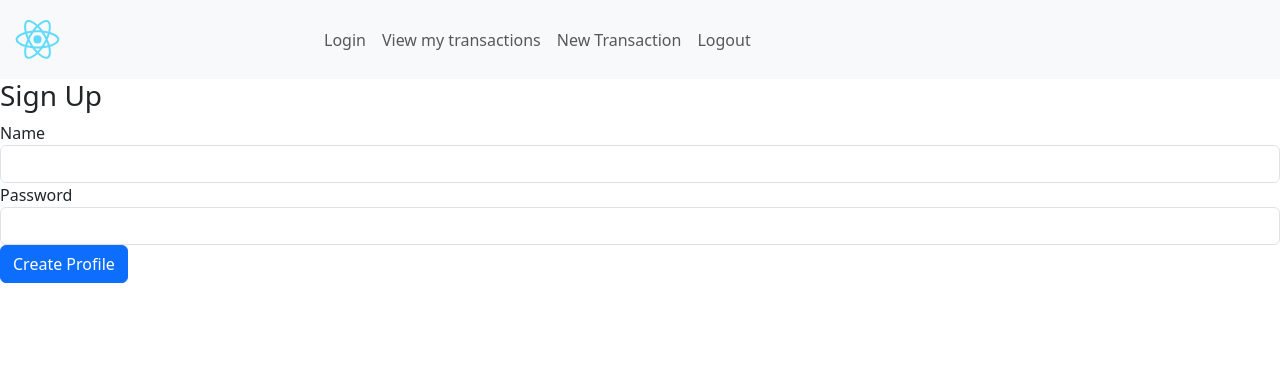
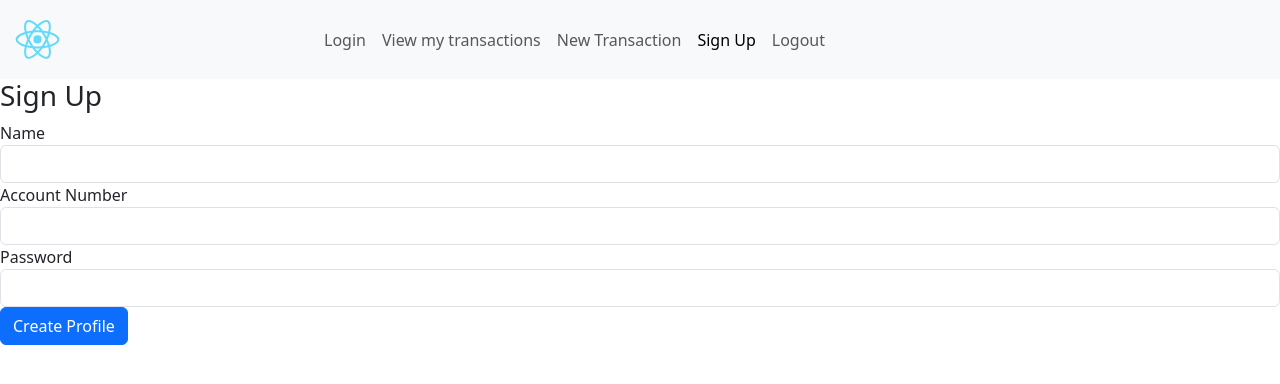
Before and after one commit to liehanels/APDS_POE, a React (Create React App) app in the folder frontend/: page /signup in a window 1280 px wide. Shown: the top 384 px of the page. Built offline with nearby package versions, Linux system fonts and the light colour scheme.

Commit message:
Backend done

```diff
--- a/frontend/src/components/login.js
+++ b/frontend/src/components/login.js
@@ -4,7 +4,7 @@ import { useAuth } from "./AuthProvider";
 
 export default function Login() {
     const [form, setForm] = useState({
-        name: "",
+        accountnum: "",
         password: "",
     });
     const { login } = useAuth();
@@ -32,17 +32,16 @@ export default function Login() {
             if (!response.ok) {
                 throw new Error("Login failed");
             }
-
             const data = await response.json();
             console.log(data);
-            const { token, name } = data;
+            const { token, accountnum } = data;
             login(token);
-            console.log(`Name: ${name}\nToken: ${token}`);
+            console.log(`Name: ${accountnum}\nToken: ${token}`);
 
             localStorage.setItem("jwt", token);
-            localStorage.setItem("name", name);
+            localStorage.setItem("accountnum", accountnum);
 
-            setForm({ name: "", password: "" });
+            setForm({ accountnum: "", password: "" });
             navigate("/newtransaction");
         } catch (error) {
             window.alert(error);
@@ -56,13 +55,13 @@ export default function Login() {
                 <h3>Login</h3>
                 <form onSubmit={onSubmit}>
                     <div className="form-group">
-                        <label htmlFor="name">Name</label>
+                        <label htmlFor="name">Account Number</label>
                         <input
                             type="text"
                             className="form-control"
                             id="name"
-                            value={form.name}
-                            onChange={(e) => updateForm({ name: e.target.value })}
+                            value={form.accountnum}
+                            onChange={(e) => updateForm({ accountnum: e.target.value })}
                         />
                     </div>
                     <div className="form-group">
--- a/frontend/src/components/navbar.js
+++ b/frontend/src/components/navbar.js
@@ -36,6 +36,11 @@ export default function Navbar() {
                         </NavLink>
                     </li>
                     <li className="nav-item">
+                        <NavLink className="nav-link" to="/signup">
+                            Sign Up
+                        </NavLink>
+                    </li>
+                    <li className="nav-item">
                         <button className="nav-link btn btn-link" onClick={handleLogout}>
                             Logout
                         </button>
--- a/frontend/src/components/newtransaction.js
+++ b/frontend/src/components/newtransaction.js
@@ -3,7 +3,7 @@ import { useNavigate } from "react-router";
 
 export default function NewTransaction() {
     const [form, setForm] = useState({
-        name: "",
+        accountnum: "",
         transactionAmount: "",
         transactionAddress: "",
     });
@@ -12,10 +12,10 @@ export default function NewTransaction() {
     console.log(token);
 
     useEffect(() => {
-        const storedName = localStorage.getItem("name");
-        console.log(storedName);
-        if (storedName) {
-            setForm((prev) => ({ ...prev, name: storedName }));
+        const accountnum = localStorage.getItem("accountnum");
+        console.log(accountnum);
+        if (accountnum) {
+            setForm((prev) => ({ ...prev, accountnum: accountnum }));
         }
     }, []);
 
@@ -42,10 +42,10 @@ export default function NewTransaction() {
             }
 
             const data = await response.json();
-            const { token: newToken, name } = data;
-            console.log(`Name: ${name}\nToken: ${newToken}`);
+            const { token: newToken, accountnum } = data;
+            console.log(`Account Num: ${accountnum}\nToken: ${newToken}`);
 
-            setForm({ name: name, transactionAmount: "", transactionAddress: "" });
+            setForm({ accountnum: accountnum, transactionAmount: "", transactionAddress: "" });
             navigate("/viewtransactions");
         } catch (error) {
             window.alert(error);
@@ -59,7 +59,7 @@ export default function NewTransaction() {
                 <table className="table table-striped" style={{ marginTop: 20 }}>
                     <thead>
                         <tr>
-                            <th>User</th>
+                            <th>Account Num</th>
                             <th>Transaction Amount</th>
                             <th>Transaction Address</th>
                             <th>Action</th>
@@ -67,7 +67,7 @@ export default function NewTransaction() {
                     </thead>
                     <tbody>
                         <tr>
-                            <td><input type="text" value={form.name} readOnly /></td>
+                            <td><input type="text" value={form.accountnum} readOnly /></td>
                             <td><input type="number" value={form.transactionAmount} onChange={(e) => updateForm({ transactionAmount: e.target.value })} placeholder="Enter amount" /></td>
                             <td><input type="text" value={form.transactionAddress} onChange={(e) => updateForm({ transactionAddress: e.target.value })} placeholder="Enter address" /></td>
                             <td><button type="submit">Submit</button></td>
--- a/frontend/src/components/signup.js
+++ b/frontend/src/components/signup.js
@@ -4,6 +4,7 @@ import { useNavigate } from "react-router";
 export default function Signup() {
     const [form, setForm] = useState({
         name: "",
+        accountnum: "",
         password: "",
     });
     const navigate = useNavigate();
@@ -33,7 +34,7 @@ export default function Signup() {
             const data = await response.json();
             console.log(data);
 
-            setForm({ name: "", password: "" });
+            setForm({ name: "", accountnum: "", password: "" });
             navigate("/login");
         } catch (error) {
             window.alert(error);
@@ -53,6 +54,16 @@ export default function Signup() {
                         id="name"
                         value={form.name}
                         onChange={(e) => updateForm({ name: e.target.value })}
+                    />
+                </div>
+                <div className="form-group">
+                    <label htmlFor="name">Account Number</label>
+                    <input
+                        type="text"
+                        className="form-control"
+                        id="name"
+                        value={form.accountnum}
+                        onChange={(e) => updateForm({ accountnum: e.target.value })}
                     />
                 </div>
                 <div className="form-group">
--- a/frontend/src/components/viewtransactions.js
+++ b/frontend/src/components/viewtransactions.js
@@ -3,12 +3,12 @@ import React, { useState, useEffect } from "react";
 export default function Transactions() {
     const [transactions, setTransactions] = useState([]);
     const token = localStorage.getItem("jwt");
-    const userName = localStorage.getItem("name");
+    const accountnum = localStorage.getItem("accountnum");
 
     useEffect(() => {
         async function fetchTransactions() {
             try {
-                const response = await fetch(`https://localhost:3001/transaction/transactions?name=${userName}`, {
+                const response = await fetch(`https://localhost:3001/transaction/transactions?accountnum=${accountnum}`, {
                     method: "GET",
                     headers: {
                         "Content-Type": "application/json",
@@ -28,7 +28,7 @@ export default function Transactions() {
         }
 
         fetchTransactions();
-    }, [userName, token]);
+    }, [accountnum, token]);
 
     return (
         <div className="transactions-container">
@@ -44,7 +44,7 @@ export default function Transactions() {
                 <tbody>
                     {transactions.map((transaction, index) => (
                         <tr key={index}>
-                            <td>{transaction.user}</td>
+                            <td>{transaction.accountnum}</td>
                             <td>{transaction.transactionAmount}</td>
                             <td>{transaction.transactionAddress}</td>
                         </tr>
```
Also changed, not shown: 2 other files (tests, documents, lock files or other folders).
